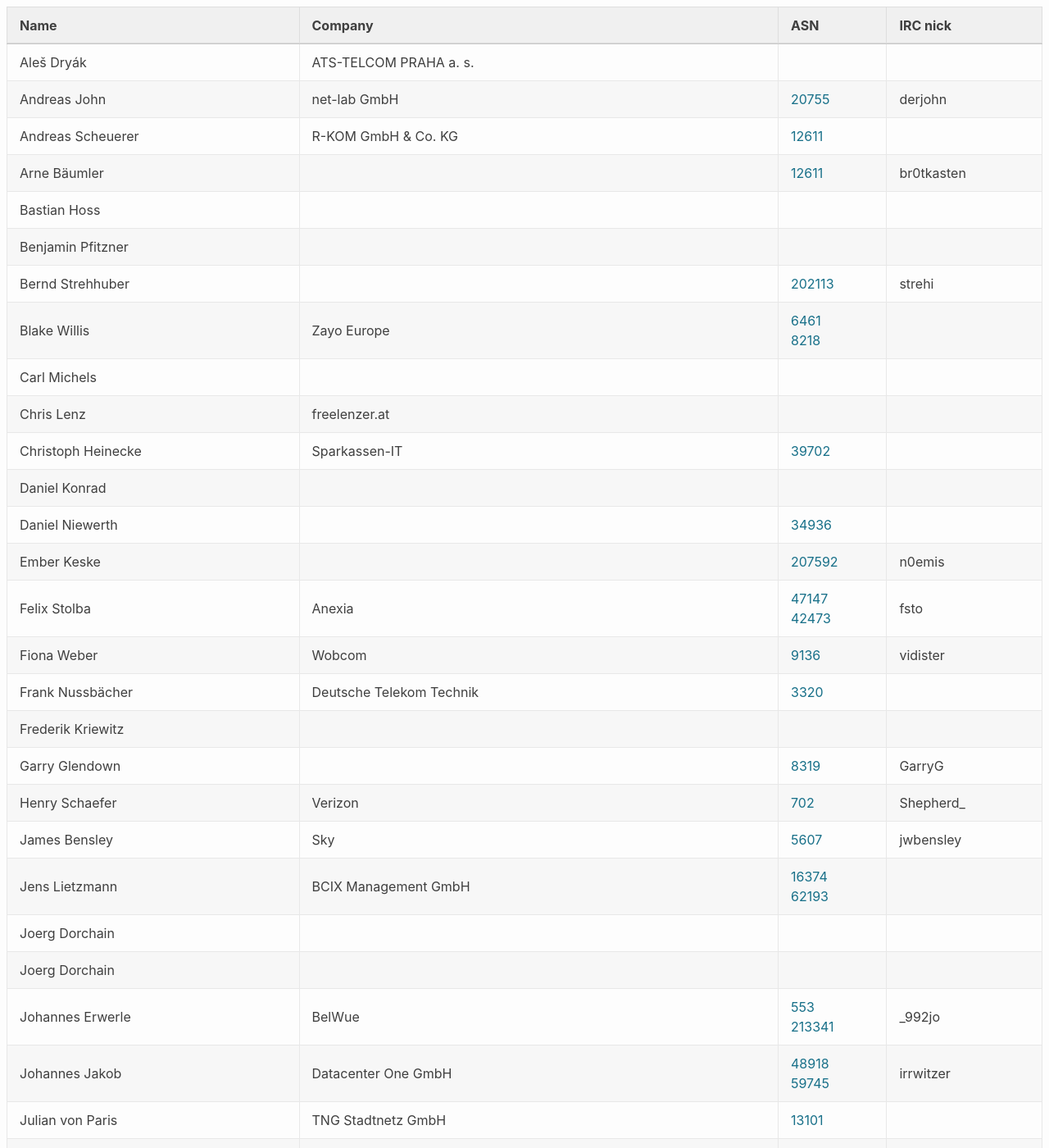
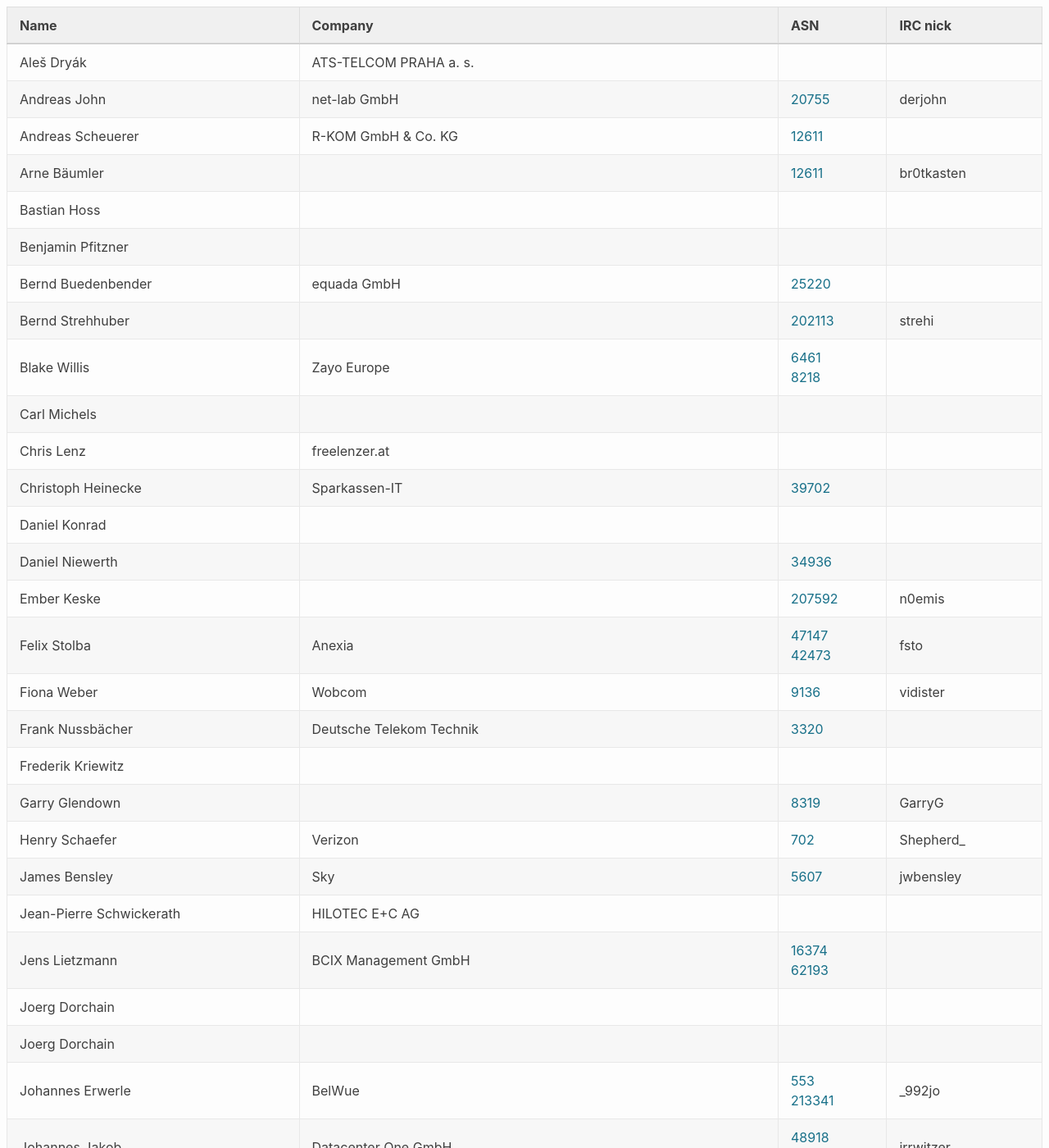
Before and after one commit to denog/pretix-attendeelist, a Jekyll site: the page built from meetup2022_01/index.markdown, in a window 1280 px wide and 1400 px high. Shown: the whole window at 82% size. Built offline with Jekyll 4.4.1, drawn with Linux system fonts in a browser that asks for light colours.

Commit message:
Latest data: Tue Feb  8 15:17:20 UTC 2022

```diff
--- a/_data/attendees_denog_meetup_2022-01.json
+++ b/_data/attendees_denog_meetup_2022-01.json
@@ -34,6 +34,12 @@
     "company": null,
     "irc": null,
     "asn": null
+  },
+  {
+    "name": "Bernd Buedenbender",
+    "company": "equada GmbH",
+    "irc": null,
+    "asn": "25220"
   },
   {
     "name": "Bernd Strehhuber",
@@ -124,6 +130,12 @@
     "company": "Sky",
     "irc": "jwbensley",
     "asn": "5607"
+  },
+  {
+    "name": "Jean-Pierre Schwickerath",
+    "company": "HILOTEC E+C AG",
+    "irc": null,
+    "asn": null
   },
   {
     "name": "Jens Lietzmann",
```
